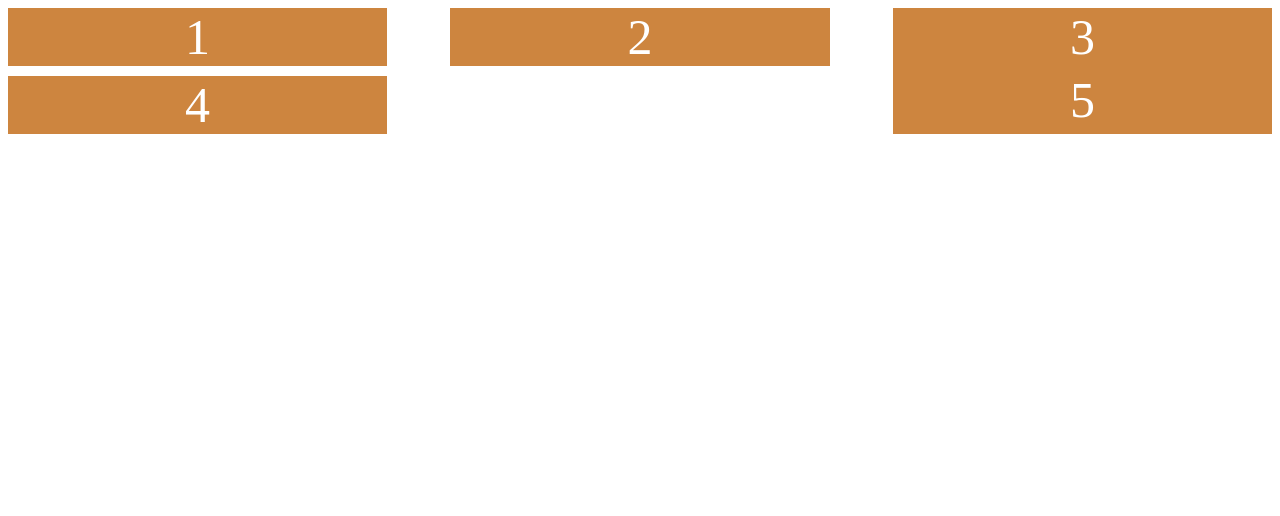
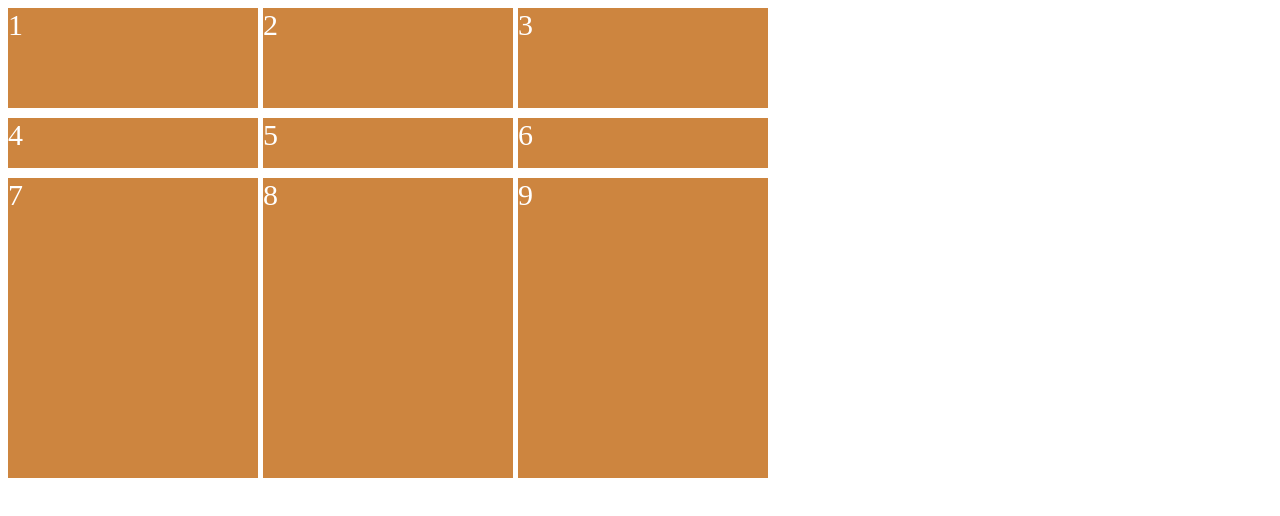
Before and after one commit to aubepluieh3/scss-layout, a plain HTML site: page index.html in a window 1280 px wide. Drawn offline with Linux system fonts and the light colour scheme.

Commit message:
#2.1 CSS Grid Basic Concepts

```diff
--- a/index.html
+++ b/index.html
@@ -14,6 +14,10 @@
       <div class="child">3</div>
       <div class="child">4</div>
       <div class="child">5</div>
+      <div class="child">6</div>
+      <div class="child">7</div>
+      <div class="child">8</div>
+      <div class="child">9</div>
     </div>
   </body>
 </html>
--- a/styles.css
+++ b/styles.css
@@ -1,19 +1,14 @@
 .father {
-  display: flex;
-  flex-wrap: wrap;
-  justify-content: space-between;
+  display: grid;
+  grid-template-columns: 250px 250px 250px;
+  grid-template-rows: 100px 50px 300px;
+  column-gap: 5px;
+  row-gap: 10px;
 }
 
 .child {
   flex-basis: 30%;
   background: peru;
   color: white;
-  font-size: 50px;
-  display: flex;
-  justify-content: center;
-  align-items: center;
+  font-size: 30px;
 }
-
-.child:nth-child(4) {
-  margin-top: 10px;
-}
```
